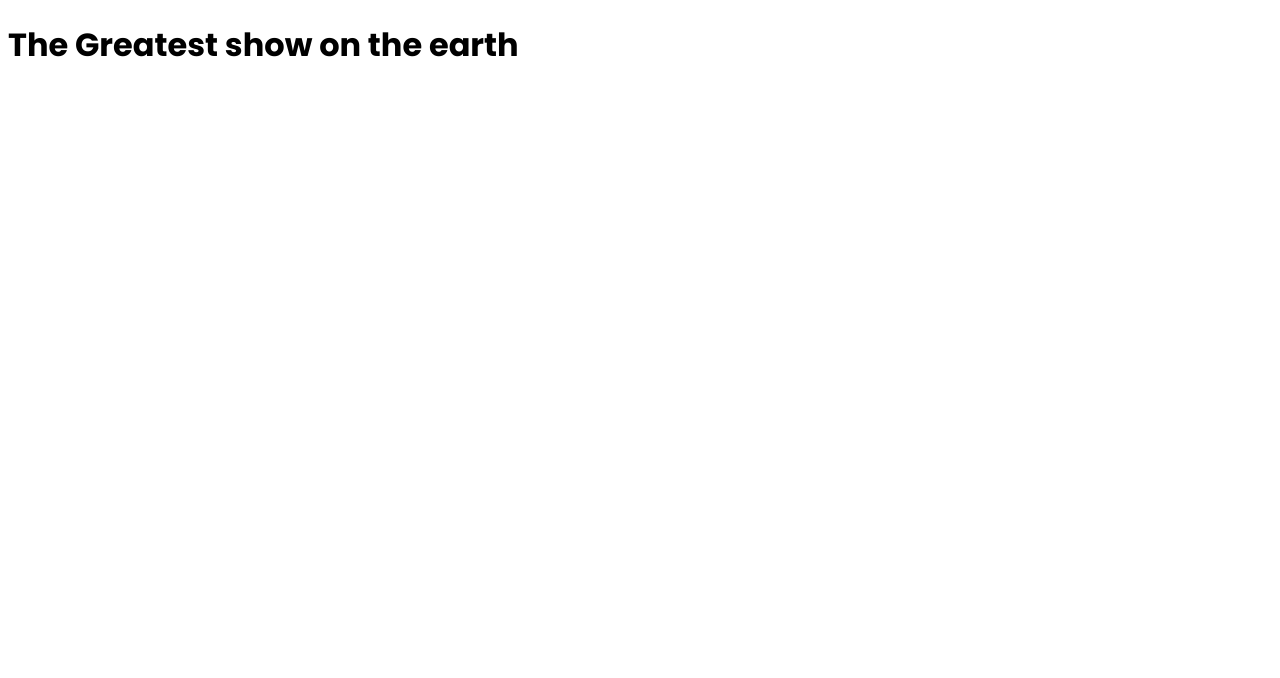
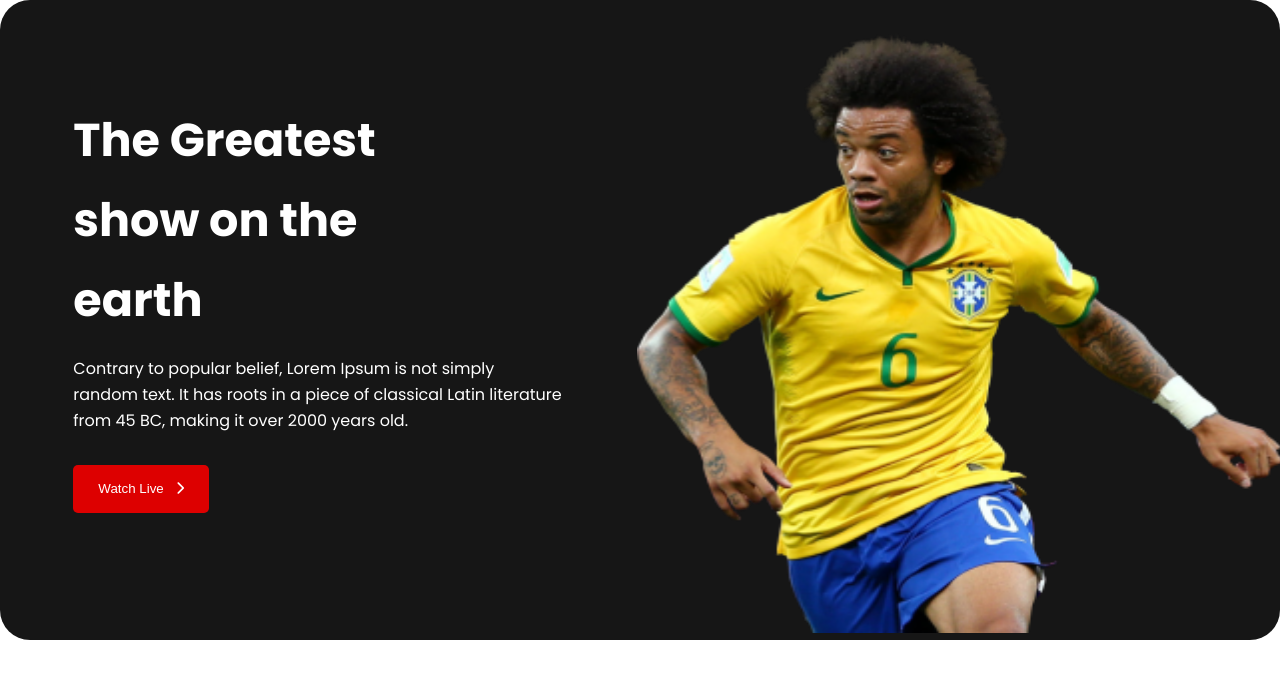
Before and after one commit to sweety66/World-cup, a plain HTML site: page index.html in a window 1280 px wide. Drawn offline with Linux system fonts and the light colour scheme.

Commit message:
header section added

```diff
--- a/index.html
+++ b/index.html
@@ -13,11 +13,16 @@
 <body>
     <!-- header start -->
     <header>
-       <div class="group1">
-        <h1>The Greatest show on the earth</h1>
-       </div>
-       <div class="group2">
-        <img src="" alt="">
+       <div class="container">
+        <div class="group1">
+            <h1>The Greatest<br> show on the<br>earth</h1>
+            <p>Contrary to popular belief, Lorem Ipsum is not simply <br>
+                random text. It has roots in a piece of classical Latin literature <br>from 45 BC, making it over 2000 years old.</p>
+                <button>Watch Live<i class="fa-solid fa-chevron-right"></i></button>
+           </div>
+           <div class="group2">
+            <img src="images/Banner-Image.png">
+           </div>
        </div>
     </header>
     <!-- header end -->
--- a/styles/style.css
+++ b/styles/style.css
@@ -1,4 +1,46 @@
+/* google fonts */
 @import url('https://fonts.googleapis.com/css2?family=Poppins:wght@400;500;600;700&display=swap');
 body{
     font-family: 'Poppins', sans-serif;
+    max-width: 1321px;
+    margin: 0 auto;
+    background-color: #FFFFFF;
 }
+/* css for header section */
+header{
+    background: #161616;
+    border-radius: 30px;
+}
+.container{
+    display: flex;
+    justify-content: center;
+}
+.group1 h1{
+    font-size: 3.6vw;
+    margin-top: 100px;
+    line-height: 80px;
+    color: #FFFFFF
+}
+.group1 p{
+    color: #FFFFFF;
+    margin-top: -15px;
+    line-height: 26px;
+}
+button{
+    color: #FFFFFF;
+    background: #DD0000;
+    border-radius: 5px;
+    padding: 16px 25px 17px 25px;
+    margin-top: 15px;
+    outline: none;
+    border: none;
+}
+button i{
+    padding-left: 12px;
+}
+.group2 img{
+    width: 100%;
+    height: 600px;
+    margin-top: 33px;
+    margin-left: 75px;
+}
```
Also changed, not shown: images/Banner-Image.png (added), images/Blog Image.png (added), images/Flag.png (added), images/germany Flag.png (added).
